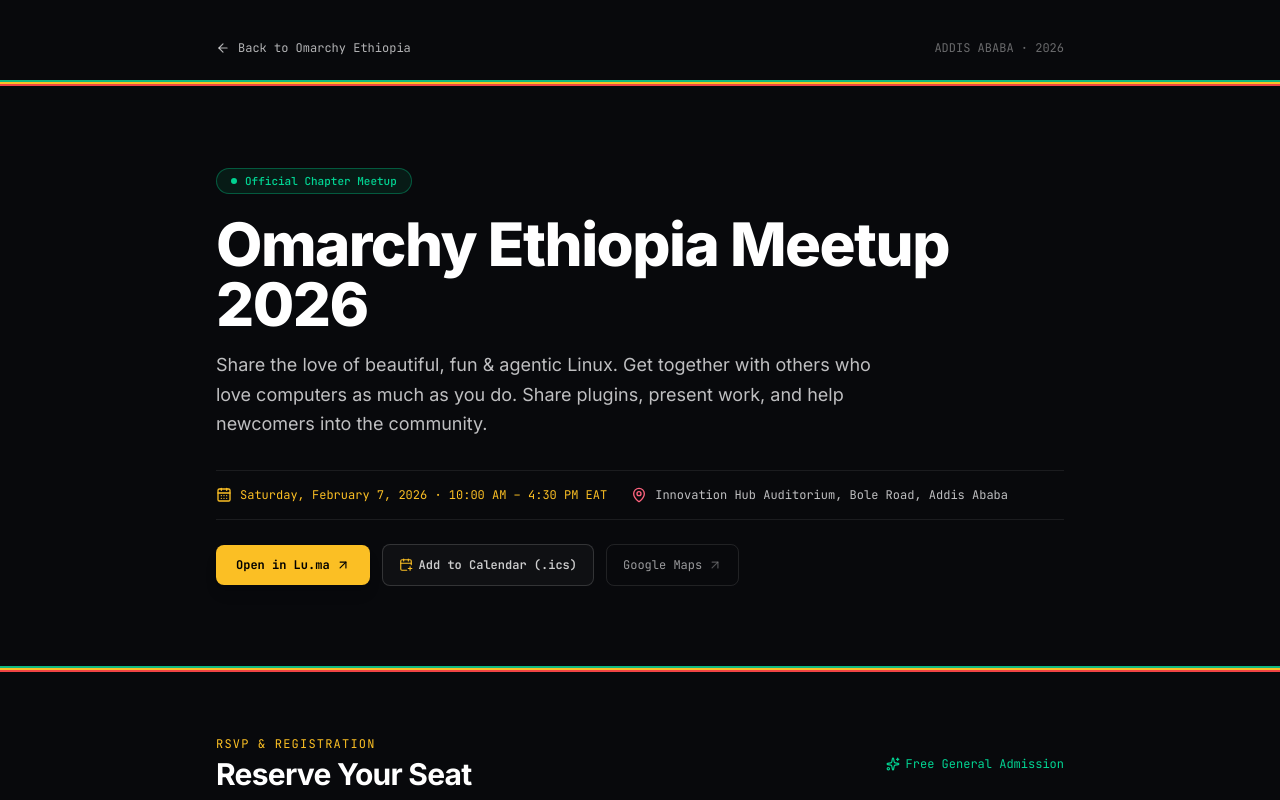
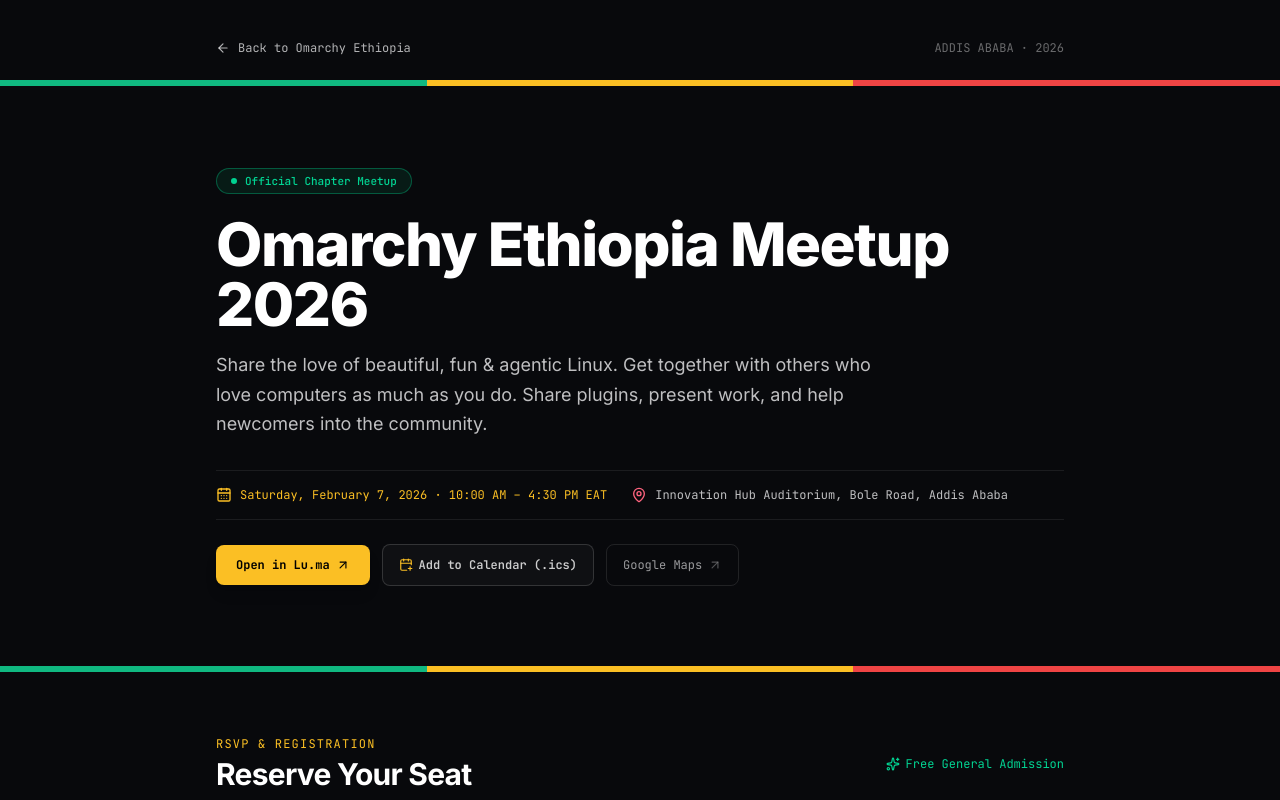
Before and after one commit to nebiyuelias1/omarchy-ethiopia, a Next.js app: page /meetup in a window 1280 px wide. Shown: the top 800 px of the page. Built offline with nearby package versions, Linux system fonts and the light colour scheme.

Commit message:
feat: make flag border a single line broken into three equal parts (green, yellow, red)

```diff
--- a/components/ThreadedFlagBorder.tsx
+++ b/components/ThreadedFlagBorder.tsx
@@ -7,22 +7,22 @@
 }) {
   return (
     <div className={`relative w-full overflow-hidden ${className}`} aria-hidden="true">
-      {/* Soft ambient glow reflecting Ethiopian Flag colors */}
+      {/* Soft ambient glow reflecting each segment's color */}
       {glow && (
         <div
           className="pointer-events-none absolute inset-x-0 top-1/2 h-5 -translate-y-1/2 opacity-35 blur-sm"
           style={{
             background:
-              "linear-gradient(90deg, rgba(16,185,129,0.7) 0%, rgba(251,191,36,0.85) 50%, rgba(239,68,68,0.7) 100%)",
+              "linear-gradient(90deg, rgba(16,185,129,0.7) 0%, rgba(16,185,129,0.7) 33.33%, rgba(251,191,36,0.85) 33.33%, rgba(251,191,36,0.85) 66.66%, rgba(239,68,68,0.7) 66.66%, rgba(239,68,68,0.7) 100%)",
           }}
         />
       )}
 
-      {/* Tricolor Ethiopian Flag Line (Green / Yellow / Red) */}
-      <div className="relative flex flex-col w-full">
-        <div className="h-[2px] w-full bg-[#10b981]" />
-        <div className="h-[2px] w-full bg-[#fbbf24]" />
-        <div className="h-[2px] w-full bg-[#ef4444]" />
+      {/* One single line broken into three equal parts: Green, Yellow, Red */}
+      <div className="relative flex w-full h-[5px] sm:h-[6px]">
+        <div className="w-1/3 bg-[#10b981]" />
+        <div className="w-1/3 bg-[#fbbf24]" />
+        <div className="w-1/3 bg-[#ef4444]" />
       </div>
     </div>
   );
```
